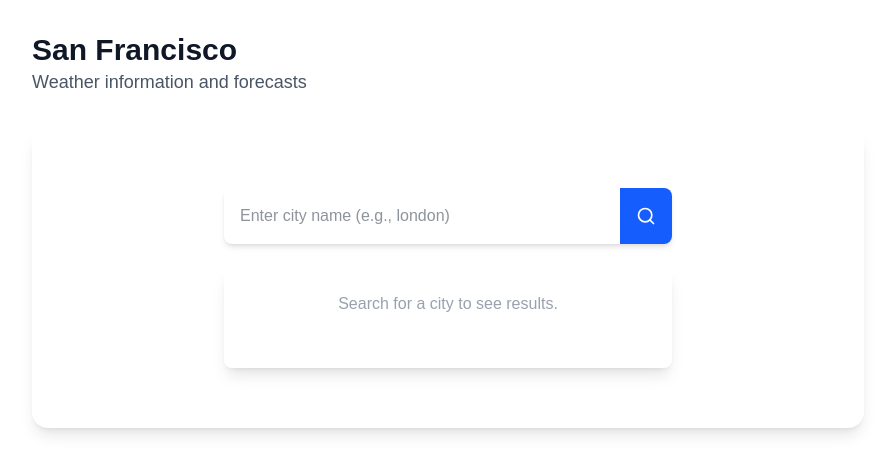
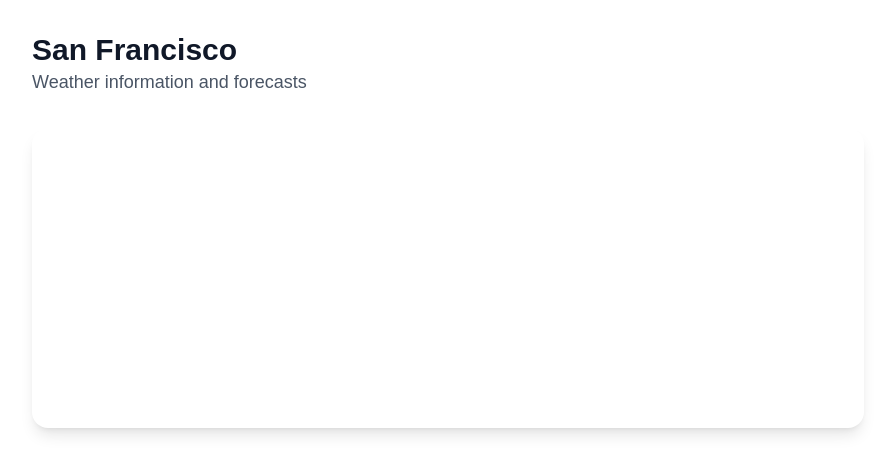
Before and after one commit to Vihas111/weather-app, a Next.js app in the folder frontend/: page / in a window 1280 px wide. Shown: the top 474 px of the page, without its empty margins (192-1086 px from the left). Built offline with nearby package versions, Linux system fonts and the light colour scheme.

Commit message:
fix: resolve merge conflicts, finalize Jest setup, and fix Page.tsx for main role

```diff
--- a/frontend/src/app/page.tsx
+++ b/frontend/src/app/page.tsx
@@ -1,25 +1,16 @@
-import SearchBar from '@/components/SearchBar'; // Or your correct relative path
-
 export default function Page() {
   return (
-    // This is your teammate's layout (keep it!)
-    <div className="w-full max-w-4xl mx-auto p-4 sm:p-6 md:p-8">
+    <main className="w-full max-w-4xl mx-auto p-4 sm:p-6 md:p-8">
       <header className="mb-8">
         <h1 className="text-3xl font-bold text-gray-900">San Francisco</h1>
-        <p className="text-lg text-gray-600">Weather information and forecasts</p>
+        <p className="text-lg text-gray-600">
+          Weather information and forecasts
+        </p>
       </header>
 
-      {/* This is the main content area */}
       <div className="bg-white rounded-2xl shadow-lg p-6 flex flex-col items-center justify-center min-h-[300px]">
-
-        {/* --- DELETE THE PLACEHOLDER --- */}
-        {/* <svg>...</svg> */}
-        {/* <p>Weather App Coming Soon!</p> */}
-
-        {/* --- ADD YOUR COMPONENT --- */}
-        <SearchBar />
-
+        {/* your SearchBar and result components */}
       </div>
-    </div>
+    </main>
   );
 }
```
